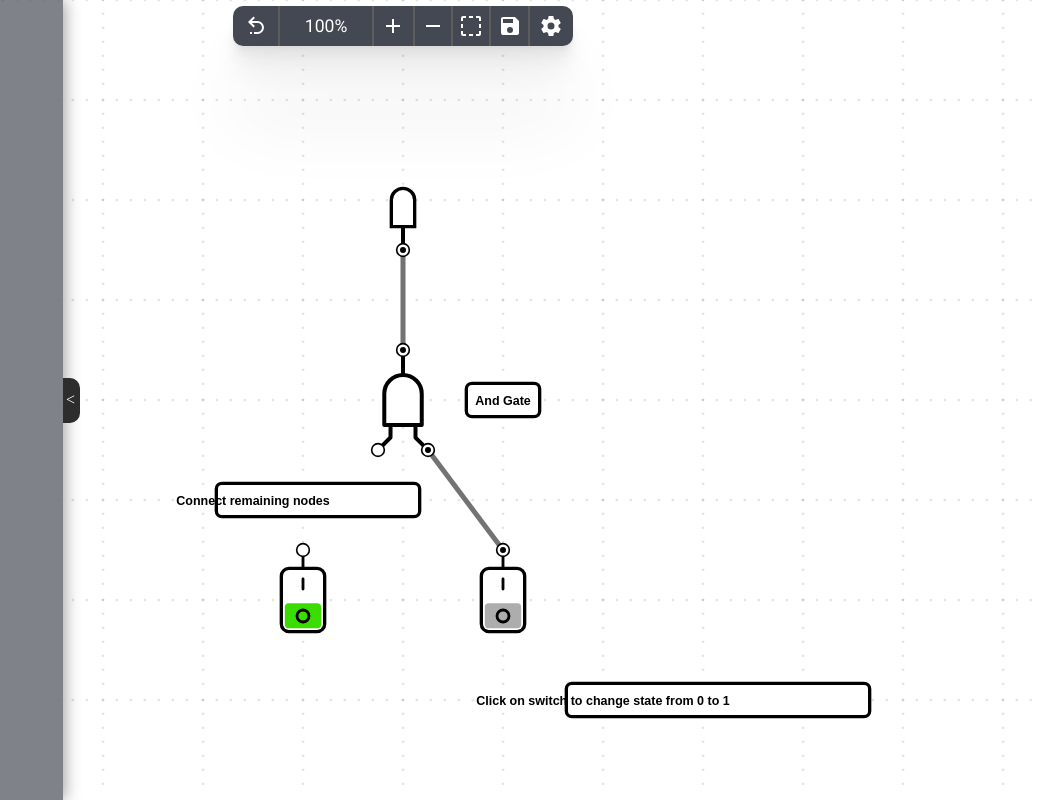
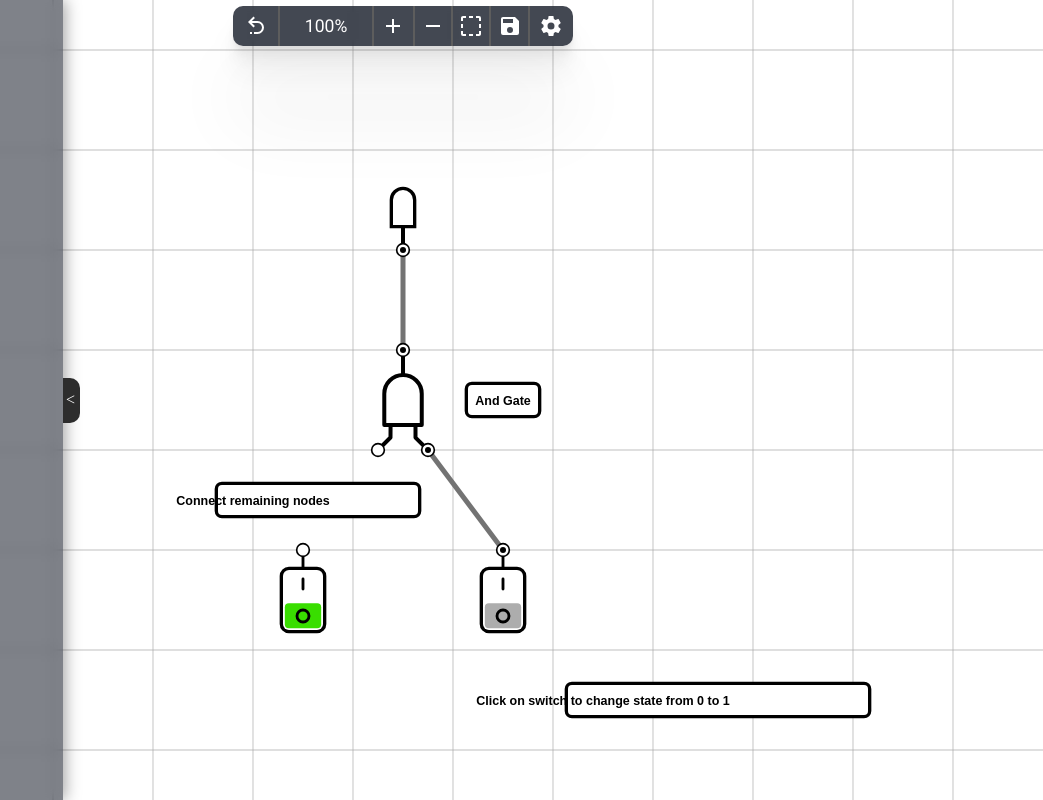
Before and after one commit to apparatusone/Circuits, a website with bundled scripts: page index.html in a window 1280 px wide. Shown: the whole page, without its empty margins (237-1280 px from the left). Built offline with nearby package versions, Linux system fonts and the light colour scheme.

Commit message:
move some drawing functions to offscreen canvas adjusting timing on context-menu

```diff
--- a/scripts/hidden-canvas.js
+++ b/scripts/hidden-canvas.js
@@ -0,0 +1,44 @@
+import { color } from "./utilities.js";
+
+const offscreen = new OffscreenCanvas(window.innerWidth, window.innerHeight);
+const htx = offscreen.getContext('2d');
+
+color.update();
+
+export let bmp;
+
+offScreenDraw()
+
+export function offScreenDraw() {
+
+    console.log('draw');
+
+    // clear the canvas
+    htx.clearRect(0, 0, offscreen.width, offscreen.height);
+
+    // TODO: simplify grid generation
+    // FIXME: very slow on zoom out
+    //main grid
+    htx.strokeStyle = color.grid;
+    htx.setLineDash([]);
+    htx.lineWidth = z/55;
+
+    // draw grid
+    if( z > 15 ) {
+        for (let i = ((-origin.x - 50) * z) % z; i < offscreen.width + 50; i+=z) {
+            for (let j = ((origin.y - 50) * z) % z; j < offscreen.height + 50; j+=z) {
+                drawLine( ((i - z / 20) + .05*z), (j - z / 500), ((i - z / 20) + .05*z), ((j - z / 500) + z));
+                drawLine( (i - z / 500), ((j - z / 20) + .05*z), ((i - z / 500) + z), ((j - z / 20) + .05*z));
+            }
+        }
+    }
+
+    bmp = offscreen.transferToImageBitmap();
+}
+
+function drawLine (x1, y1, x2, y2, width) {
+    htx.beginPath();
+    htx.moveTo(x1, y1);
+    htx.lineTo(x2, y2);
+    htx.stroke();
+}
--- a/scripts/main.js
+++ b/scripts/main.js
@@ -8,6 +8,7 @@ import { within, drawShape, generateId, stringIncludes, minMax, slope, capitaliz
      mouseClickDuration, formatBytes, delay, easeInOutCirc, clearHighlight } from "./utilities.js";
 import { hideSettingsMenu } from "./menus/action-menu.js"
 import { hideRightClickMenu } from "./menus/context-menu.js"
+import { bmp, offScreenDraw } from "./hidden-canvas.js"
 
 const canvas = document.getElementById("canvas");
 const ctx = canvas.getContext("2d", { alpha: false });
@@ -26,7 +27,6 @@ function resizeCanvas() {
     canvas.height = Math.floor(window.innerHeight * scale);
 }
 
-
 //TODO: REFACTOR
 window.globalCond = {
     dragging: false,
@@ -40,6 +40,17 @@ window.globalCond = {
 window.testState = {
     isOpen: false,
     toggle: function() { this.isOpen = !this.isOpen; return}
+}
+
+// update offscreen canvas
+const update = {
+    x: 0,
+    y: 0,
+    z: 0,
+    condition: function() {
+        if ( this.x !== parseFloat(origin.x.toFixed(4)) || this.y !== parseFloat(origin.y.toFixed(4)) || this.z !== parseFloat(z.toFixed(4)) ) return true
+        return false
+    }
 }
 
 export const select = {
@@ -85,19 +96,6 @@ const timer = {
     start: 0,
     end: 0
 }
-
-const canvasCenter = {
-    x: - Number.parseFloat((window.innerWidth/(z*2)).toFixed(3)) + 0.5,
-    y: Number.parseFloat((window.innerHeight/(z*2)).toFixed(3)) - 0.5
-}
-
-//set origin to center of screen
-window.origin = {
-    x: canvasCenter.x,
-    y: canvasCenter.y,
-    click: { x:0, y:0 },
-    prev: { x:0, y:0 },
-};
 
 // location of cursor
 window.mouse = {
@@ -179,6 +177,16 @@ function draw() {
     ctx.fillStyle = color.background;
     ctx.fillRect(0,0,canvas.width,canvas.height);
 
+    if (update.condition()) {
+        offScreenDraw()
+        update.x = parseFloat(origin.x.toFixed(4))
+        update.y = parseFloat(origin.y.toFixed(4))
+        update.z = parseFloat(z.toFixed(4))
+    }
+
+    ctx.drawImage(bmp,0,0);
+
+
     // if( z > 40 ) {
     //     for (let i = (-origin.x * z) % z; i < canvas.width; i+=z) { //
     //         for (let j = (origin.y * z) % z; j < canvas.height; j+=z) {
@@ -223,22 +231,21 @@ function draw() {
     //     }
     // }
 
-    //DOESN'T cause slow down on zoom out
+    //DOES cause massive slow down on everything
     //sub grid
-    if( z > 40 ) {
-        for (let i = ((-origin.x - 50) * z) % z; i < canvas.width + 50; i+=z) {
-            for (let j = ((origin.y - 50) * z) % z; j < canvas.height + 50; j+=z) {
-                ctx.strokeStyle = 'rgba(0,0,0,.1)';
-                ctx.setLineDash([0, .14*z]);
-                ctx.lineDashOffset = z/.2061;
-                ctx.lineCap = 'round';
-                // 1.82 approx offset for subgrid
-                drawLine ((i - z / 1.82) + .05*z, (j - z / 1.82), (i - z / 1.82) + .05*z, (j - z / 1.82) + z, 35)
-                drawLine ((i - z / 1.82), (j - z / 1.82) + .05*z, (i - z / 1.82) + z, (j - z / 1.82) + .05*z, 35)
-            }
-        }
-    }
-
+    // if( z > 40 ) {
+    //     for (let i = ((-origin.x - 50) * z) % z; i < canvas.width + 50; i+=z) {
+    //         for (let j = ((origin.y - 50) * z) % z; j < canvas.height + 50; j+=z) {
+    //             ctx.strokeStyle = 'rgba(0,0,0,.1)';
+    //             ctx.setLineDash([0, .14*z]);
+    //             ctx.lineDashOffset = z/.2061;
+    //             ctx.lineCap = 'round';
+    //             // 1.82 approx offset for subgrid
+    //             drawLine ((i - z / 1.82) + .05*z, (j - z / 1.82), (i - z / 1.82) + .05*z, (j - z / 1.82) + z, 35)
+    //             drawLine ((i - z / 1.82), (j - z / 1.82) + .05*z, (i - z / 1.82) + z, (j - z / 1.82) + .05*z, 35)
+    //         }
+    //     }
+    // }
 
     // X @ center of canvas
     ctx.lineWidth = z/60;
@@ -503,7 +510,7 @@ function draw() {
     if(settings.smoothZoom) {
         origin.x += mouse.screen.x * (1 / z - 5 / (smoothZoom + 4 * z));
         origin.y -= mouse.screen.y * (1 / z - 5 / (smoothZoom + 4 * z));
-        z = z - (z - smoothZoom) / 5;
+        z = z - (z - smoothZoom) / 5
     } else {
         origin.x = (origin.x + mouse.screen.x * (1 / z - 1 / (smoothZoom)));
         origin.y = (origin.y - mouse.screen.y * (1 / z - 1 / (smoothZoom)));
@@ -531,8 +538,8 @@ canvas.onmousemove = function(e) {
     //TODO: REFACTOR
     // move canvas
     if (globalCond.mouseDown && !globalCond.dragging && !globalCond.drawing && !select.action && !clicked.isLabel) {
-        origin.x = origin.prev.x + (origin.click.x - e.x)/z;
-        origin.y = origin.prev.y - (origin.click.y - e.y)/z;
+        origin.x = parseFloat((origin.prev.x + (origin.click.x - e.x)/z).toFixed(4));
+        origin.y = parseFloat((origin.prev.y - (origin.click.y - e.y)/z).toFixed(4));
     };
 
     //move label
--- a/scripts/menus/context-menu.js
+++ b/scripts/menus/context-menu.js
@@ -176,13 +176,13 @@ export function hideRightClickMenu() {
         setTimeout(() => {
             clicked.style.pointerEvents = 'auto'
             clicked.style.backgroundColor = '#2289ffe7'
-        }, 80);
+        }, 60);
     }
 
     setTimeout(() => {
         rightClickMenu.style.opacity = "0"
         rightClickSecondary.style.opacity = "0";
-    }, 100);
+    }, 80);
 
     setTimeout(() => {
         rightClickMenu.style.visibility = 'hidden';
@@ -190,5 +190,5 @@ export function hideRightClickMenu() {
         if (clicked !== undefined) clicked.style.backgroundColor = ''
         rightClickMenu.style.opacity = "100"
         rightClickSecondary.style.opacity = "100";
-    }, 250);
+    }, 150);
 }
--- a/scripts/src/setupGlobals.js
+++ b/scripts/src/setupGlobals.js
@@ -1,3 +1,16 @@
 // default zoom
 window.z = 100;
 window.smoothZoom = z;
+
+const canvasCenter = {
+    x: - Number.parseFloat((window.innerWidth/(z*2)).toFixed(3)) + 0.5,
+    y: Number.parseFloat((window.innerHeight/(z*2)).toFixed(3)) - 0.5
+}
+
+//set origin to center of screen
+window.origin = {
+    x: canvasCenter.x,
+    y: canvasCenter.y,
+    click: { x:0, y:0 },
+    prev: { x:0, y:0 },
+};
--- a/scripts/utilities.js
+++ b/scripts/utilities.js
@@ -114,7 +114,7 @@ export const color = (function() {
         this.lineHigh = (settings.darkMode) ? "white":"black";
         this.lineLow = (settings.darkMode) ? "#9E9E9E":"#737373";
         this.object = (settings.darkMode) ? "#222222":"white";
-        this.grid = (settings.darkMode) ? "rgba(255,255,255,.5)":"rgba(150,150,150,.3)";
+        this.grid = (settings.darkMode) ? "rgba(255,255,255,.1)":"rgba(150,150,150,.3)";
         this.menu = (settings.darkMode) ? "rgba(255, 255, 255, 0.5)":"rgba(0, 7, 21, 0.738)";
         this.sideMenu = (settings.darkMode) ? "rgba(170, 170, 170, 0.6)":"rgba(0, 7, 21, 0.5)";
         this.icon = (settings.darkMode) ? "black":"white";
--- a/style.css
+++ b/style.css
@@ -489,7 +489,7 @@ canvas {
         100px 100px 80px rgba(0, 0, 0, 0.04)
   ;
   transition-property: opacity;
-  transition-duration: .2s;
+  transition-duration: .1s;
 }
 
 #right-click-secondary{
@@ -513,7 +513,7 @@ canvas {
   ;
 
   transition-property: opacity;
-  transition-duration: .2s;
+  transition-duration: .1s;
 }
 
 #options{
```
